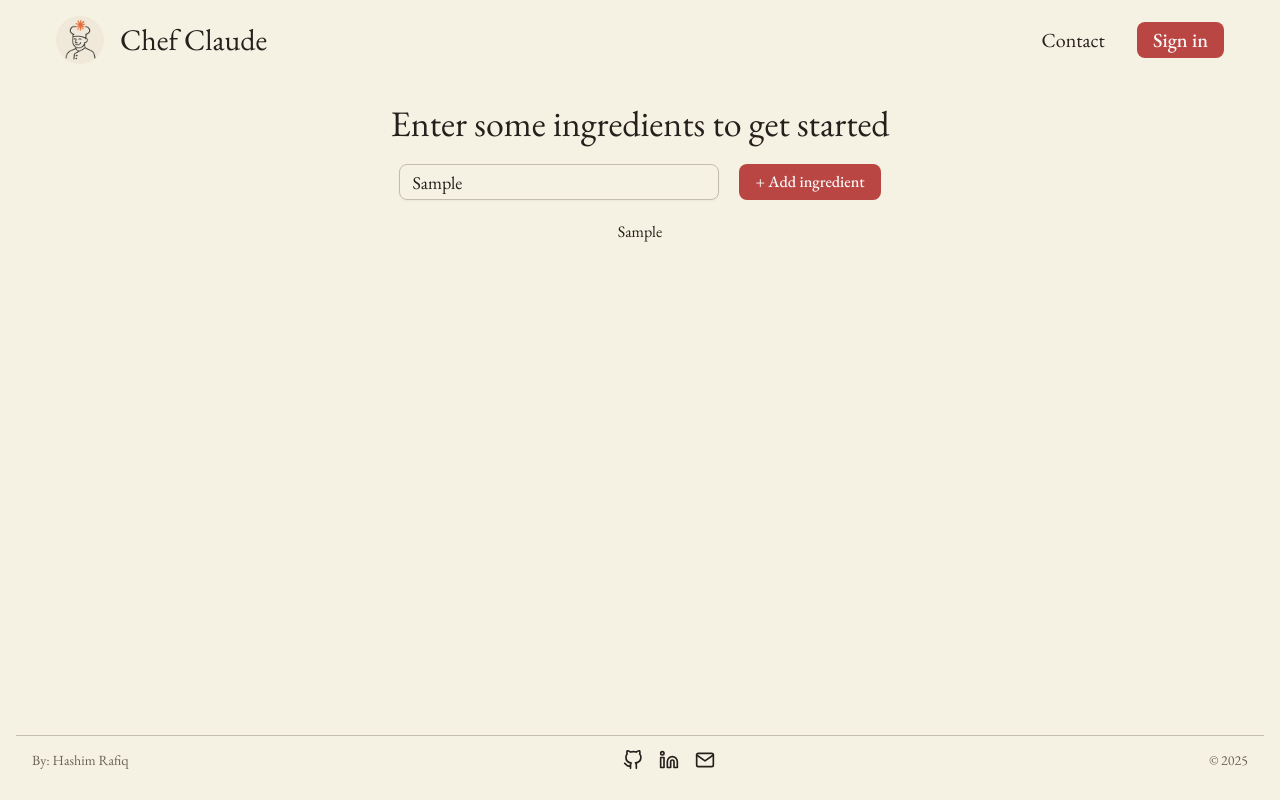
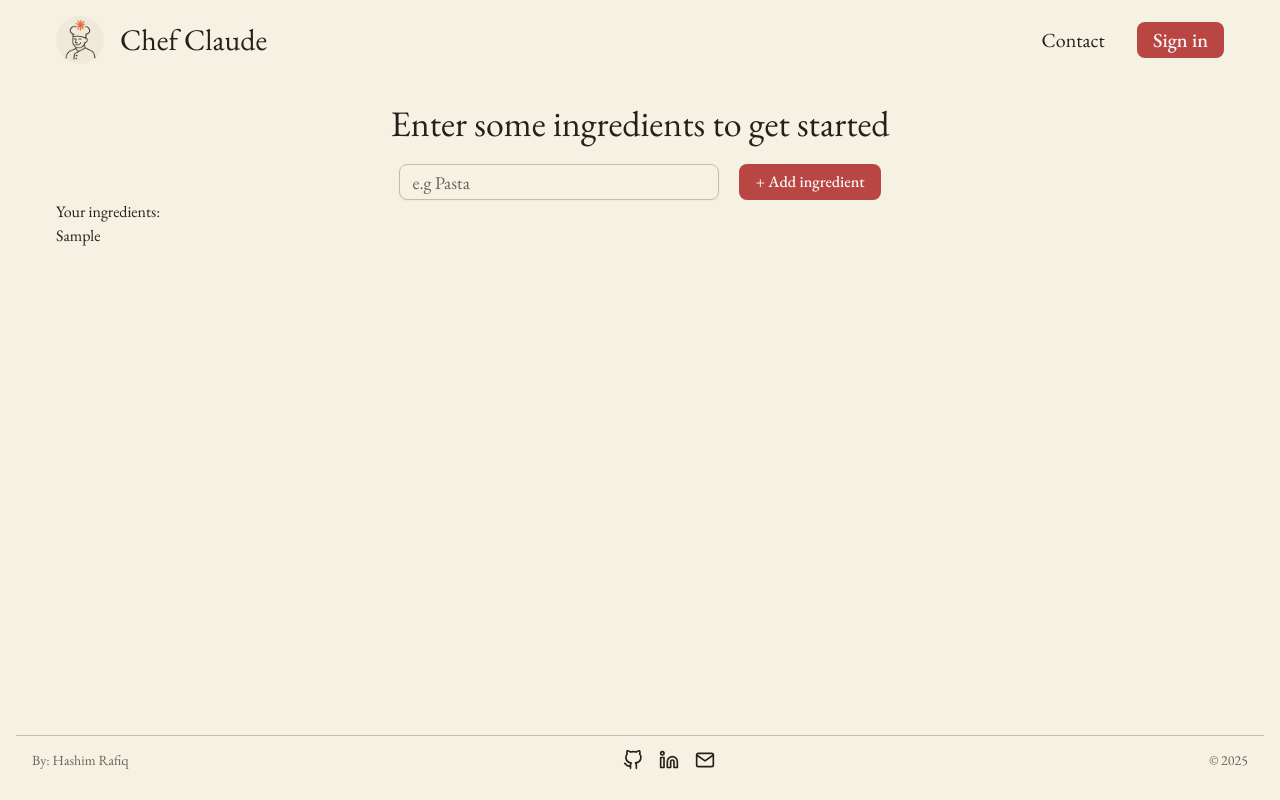
Before and after one commit to Hashim332/chef-claude-v2, a React (Vite) app in the folder frontend/: page / in a window 1280 px wide. Both pictures are taken after typing "Sample" into the empty fields and a click on the button "+ Add ingredient". Built offline with nearby package versions, Linux system fonts and the light colour scheme; no server answers.

Commit message:
ingredients context added

```diff
--- a/frontend/src/components/App.tsx
+++ b/frontend/src/components/App.tsx
@@ -1,16 +1,16 @@
 import Home from "@/pages/Home";
 import Navbar from "./Navbar";
 import Footer from "./Footer";
-import { HomeContext } from "@/context/MyContext";
+import { IngredientProvider } from "@/context/HomeContext";
 
 function App() {
   return (
     <div className="min-h-screen w-full p-4 flex flex-col">
       <Navbar />
       <main className="flex-grow p-10">
-        <HomeContext.Provider>
+        <IngredientProvider>
           <Home />
-        </HomeContext.Provider>
+        </IngredientProvider>
       </main>
       <Footer />
     </div>
--- a/frontend/src/components/IngredientForm.tsx
+++ b/frontend/src/components/IngredientForm.tsx
@@ -1,10 +1,12 @@
 import { Input } from "@/components/ui/input";
 import { Button } from "./ui/button";
 import { useState } from "react";
+import { useIngredients } from "@/context/HomeContext";
 
 export default function IngredientForm() {
   const [input, setInput] = useState<string>("");
-  const [ingredients, setIngredients] = useState<string[]>([]);
+  const { ingredients, setIngredients } = useIngredients();
+  console.log(ingredients);
 
   const REMOVE_DISALLOWED_REGEX = /[^a-zA-Z]/g;
 
@@ -15,6 +17,7 @@ export default function IngredientForm() {
 
   function handleClick() {
     setIngredients((prevIngredients) => [...prevIngredients, input]);
+    setInput("");
   }
 
   return (
@@ -31,9 +34,6 @@ export default function IngredientForm() {
           + Add ingredient
         </Button>
       </div>
-      {ingredients.map((ingredient) => (
-        <div>{ingredient}</div>
-      ))}
     </div>
   );
 }
--- /dev/null
+++ b/frontend/src/components/IngredientsList.tsx
@@ -0,0 +1,16 @@
+import { useIngredients } from "@/context/HomeContext";
+
+export default function IngredientsList() {
+  const { ingredients, setIngredients } = useIngredients();
+
+  return (
+    <div>
+      <h1>Your ingredients:</h1>
+      <p>
+        {ingredients.map((ingredient) => (
+          <div>{ingredient}</div>
+        ))}
+      </p>
+    </div>
+  );
+}
--- /dev/null
+++ b/frontend/src/context/HomeContext.tsx
@@ -0,0 +1,26 @@
+import { createContext, useContext, useState } from "react";
+
+type IngredientContextType = {
+  ingredients: string[];
+  setIngredients: React.Dispatch<React.SetStateAction<string[]>>;
+};
+
+const IngredientContext = createContext<IngredientContextType | null>(null);
+// prettier-ignore
+export function IngredientProvider({ children }: { children: React.ReactNode }) {
+  const [ingredients, setIngredients] = useState<string[]>([]);
+
+  return (
+    <IngredientContext.Provider value={{ ingredients, setIngredients }}>
+      {children}
+    </IngredientContext.Provider>
+  );
+}
+
+export function useIngredients() {
+  const context = useContext(IngredientContext);
+  if (!context) {
+    throw new Error("useIngredients must be used within an IngredientProvider");
+  }
+  return context;
+}
--- a/frontend/src/context/MyContext.ts
+++ /dev/null
@@ -1,3 +0,0 @@
-import { createContext, useContext } from "react";
-
-export const HomeContext = createContext<string[] | undefined>(undefined);
--- a/frontend/src/pages/Home.tsx
+++ b/frontend/src/pages/Home.tsx
@@ -1,9 +1,11 @@
 import IngredientForm from "@/components/IngredientForm";
+import IngredientsList from "@/components/IngredientsList";
 
 export default function Home() {
   return (
     <div>
       <IngredientForm />
+      <IngredientsList />
     </div>
   );
 }
```
